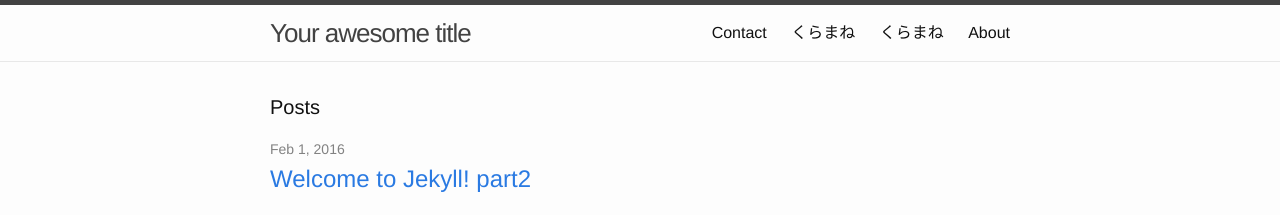
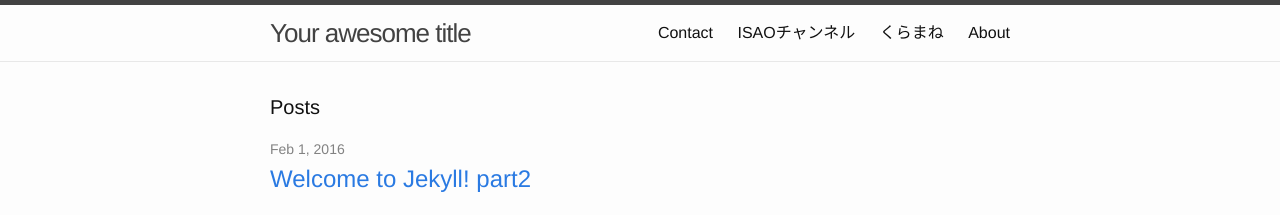
Before and after one commit to bigplants/jekyll_trial, a Jekyll site: the page built from index.html, in a window 1280 px wide. Shown: the top 215 px of the page. Built offline with Jekyll 4.4.1, drawn with Linux system fonts in a browser that asks for light colours.

Commit message:
Updated '/about-copy-3.md' via CloudCannon

```diff
--- a/about-copy-3.md
+++ b/about-copy-3.md
@@ -1,7 +1,7 @@
 ---
 layout: page
-title: くらまね
-permalink: /kuramane/
+title: ISAOチャンネル
+permalink: /isao_cannel/
 ---
 
 くらまねについて
```
